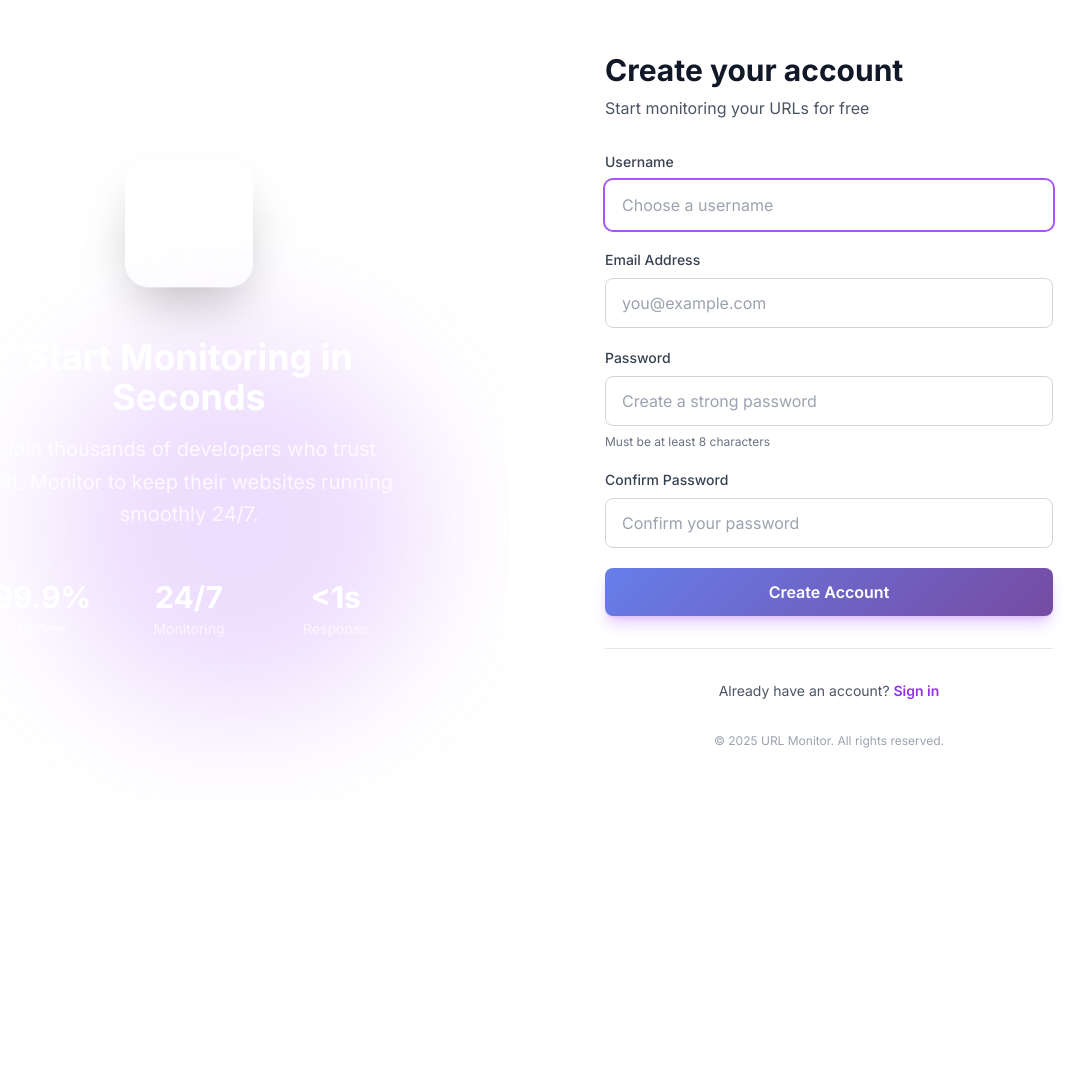
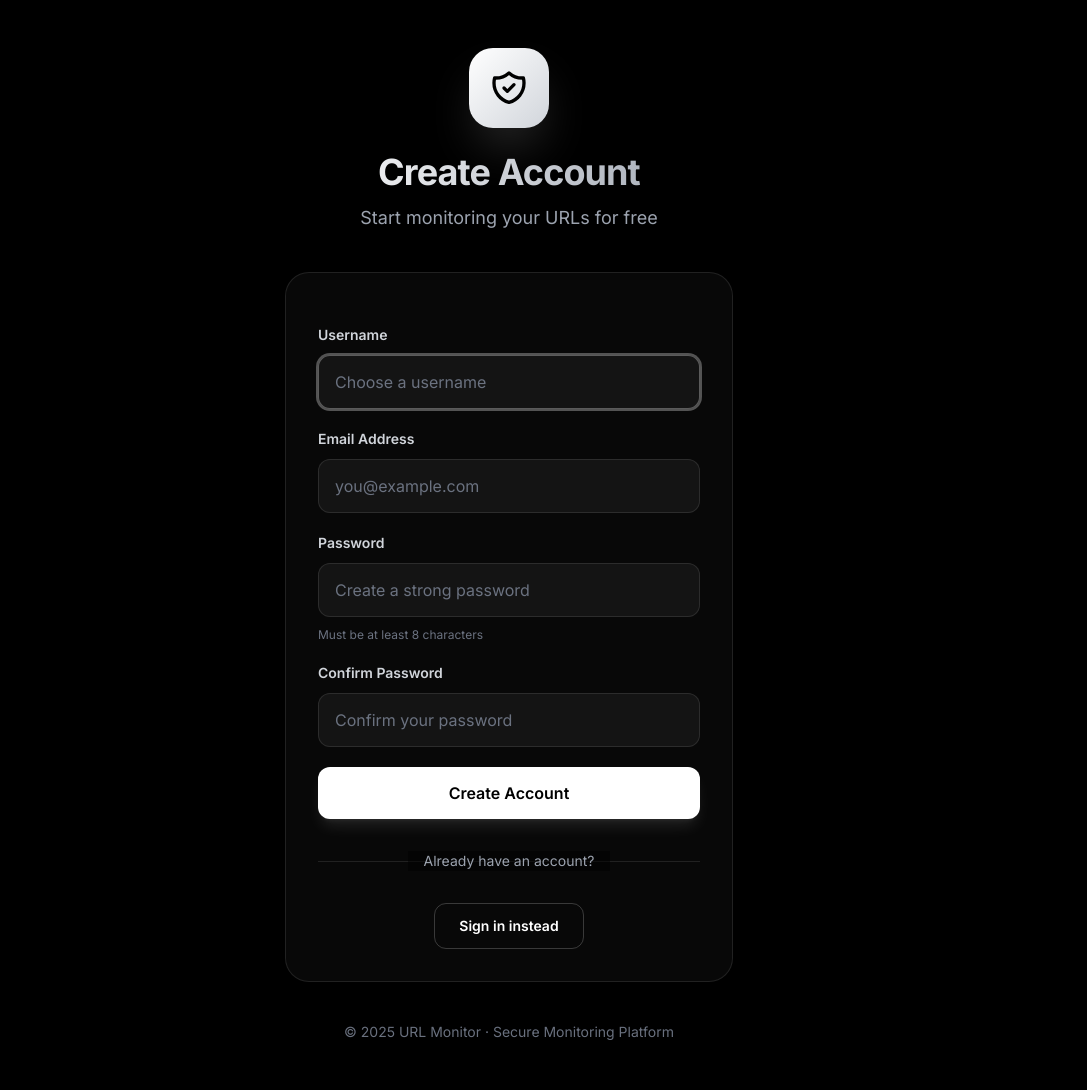
Before and after one commit to MDhruv03/URL-Monitor, a Django app: page /register/ in a window 1280 px wide. Shown: the whole page, without its empty margins (131-1218 px from the left). Before the commit the page ends 748 px from the top, so only its background shows below. Run offline with Django 5.2, Linux system fonts and the light colour scheme; parts of the project's set-up code (start-up, migrations or seed data) failed here and were passed over; some libraries are stand-ins or nearby versions.

Commit message:
v2.1.1: Critical - Fix Redis session error + elegant black/white UI redesign

```diff
--- a/templates/register.html
+++ b/templates/register.html
@@ -9,114 +9,79 @@
     <link href="https://fonts.googleapis.com/css2?family=Inter:wght@300;400;500;600;700&display=swap" rel="stylesheet">
     <style>
         body { font-family: 'Inter', system-ui, -apple-system, sans-serif; }
-        .gradient-bg {
-            background: linear-gradient(135deg, #667eea 0%, #764ba2 100%);
+        .glass-card {
+            background: rgba(255, 255, 255, 0.03);
+            backdrop-filter: blur(20px);
+            border: 1px solid rgba(255, 255, 255, 0.1);
         }
-        .animate-float {
-            animation: float 6s ease-in-out infinite;
+        .shine-effect {
+            position: relative;
+            overflow: hidden;
         }
-        @keyframes float {
-            0%, 100% { transform: translateY(0px); }
-            50% { transform: translateY(-20px); }
+        .shine-effect::before {
+            content: '';
+            position: absolute;
+            top: 0;
+            left: -100%;
+            width: 100%;
+            height: 100%;
+            background: linear-gradient(90deg, transparent, rgba(255, 255, 255, 0.1), transparent);
+            transition: left 0.5s;
         }
-        .pattern-bg {
-            background-image:
-                radial-gradient(circle at 25px 25px, rgba(255, 255, 255, 0.05) 2%, transparent 0%),
-                radial-gradient(circle at 75px 75px, rgba(255, 255, 255, 0.05) 2%, transparent 0%);
-            background-size: 100px 100px;
+        .shine-effect:hover::before {
+            left: 100%;
+        }
+        @keyframes fadeIn {
+            from { opacity: 0; transform: translateY(10px); }
+            to { opacity: 1; transform: translateY(0); }
+        }
+        .animate-fadeIn {
+            animation: fadeIn 0.6s ease-out;
         }
     </style>
 </head>
-<body class="min-h-screen flex">
-    <!-- Left Side - Illustration -->
-    <div class="hidden lg:flex lg:w-1/2 gradient-bg pattern-bg items-center justify-center relative overflow-hidden">
-        <!-- Background Elements -->
-        <div class="absolute inset-0">
-            <div class="absolute top-20 left-20 w-72 h-72 bg-white/10 rounded-full blur-3xl"></div>
-            <div class="absolute bottom-20 right-20 w-96 h-96 bg-purple-500/20 rounded-full blur-3xl"></div>
+<body class="min-h-screen bg-black text-white flex items-center justify-center antialiased px-4 py-12">
+    <div class="w-full max-w-md animate-fadeIn">
+        <!-- Logo & Branding -->
+        <div class="text-center mb-10">
+            <div class="inline-flex items-center justify-center w-20 h-20 rounded-3xl bg-gradient-to-br from-white to-gray-300 mb-6 shadow-2xl shadow-white/20">
+                <svg class="w-10 h-10 text-black" fill="none" stroke="currentColor" viewBox="0 0 24 24">
+                    <path stroke-linecap="round" stroke-linejoin="round" stroke-width="2"
+                          d="M9 12l2 2 4-4m5.618-4.016A11.955 11.955 0 0112 2.944a11.955 11.955 0 01-8.618 3.04A12.02 12.02 0 003 9c0 5.591 3.824 10.29 9 11.622 5.176-1.332 9-6.03 9-11.622 0-1.042-.133-2.052-.382-3.016z"/>
+                </svg>
+            </div>
+            <h1 class="text-4xl font-bold tracking-tight mb-3 bg-gradient-to-r from-white to-gray-400 bg-clip-text text-transparent">
+                Create Account
+            </h1>
+            <p class="text-gray-400 text-lg">Start monitoring your URLs for free</p>
         </div>
 
-        <!-- Content -->
-        <div class="relative z-10 max-w-lg px-12 text-center">
-            <div class="animate-float mb-12">
-                <!-- Shield Check Icon -->
-                <div class="inline-flex items-center justify-center w-32 h-32 bg-white/10 rounded-3xl backdrop-blur-xl border border-white/20 shadow-2xl">
-                    <svg class="w-16 h-16 text-white" fill="none" stroke="currentColor" viewBox="0 0 24 24">
-                        <path stroke-linecap="round" stroke-linejoin="round" stroke-width="1.5"
-                              d="M9 12l2 2 4-4m5.618-4.016A11.955 11.955 0 0112 2.944a11.955 11.955 0 01-8.618 3.04A12.02 12.02 0 003 9c0 5.591 3.824 10.29 9 11.622 5.176-1.332 9-6.03 9-11.622 0-1.042-.133-2.052-.382-3.016z"/>
-                    </svg>
-                </div>
-            </div>
-
-            <h2 class="text-4xl font-bold text-white mb-4">
-                Start Monitoring in Seconds
-            </h2>
-            <p class="text-xl text-white/80 leading-relaxed mb-8">
-                Join thousands of developers who trust URL Monitor to keep their websites running smoothly 24/7.
-            </p>
-
-            <!-- Stats -->
-            <div class="grid grid-cols-3 gap-6 mt-12">
-                <div class="text-center">
-                    <div class="text-3xl font-bold text-white mb-1">99.9%</div>
-                    <div class="text-sm text-white/70">Uptime</div>
-                </div>
-                <div class="text-center">
-                    <div class="text-3xl font-bold text-white mb-1">24/7</div>
-                    <div class="text-sm text-white/70">Monitoring</div>
-                </div>
-                <div class="text-center">
-                    <div class="text-3xl font-bold text-white mb-1">&lt;1s</div>
-                    <div class="text-sm text-white/70">Response</div>
-                </div>
-            </div>
-        </div>
-    </div>
-
-    <!-- Right Side - Register Form -->
-    <div class="w-full lg:w-1/2 flex items-center justify-center p-8 bg-white">
-        <div class="w-full max-w-md">
-            <!-- Logo for Mobile -->
-            <div class="lg:hidden text-center mb-8">
-                <div class="inline-flex items-center justify-center w-16 h-16 rounded-2xl gradient-bg mb-4">
-                    <svg class="w-8 h-8 text-white" fill="none" stroke="currentColor" viewBox="0 0 24 24">
-                        <path stroke-linecap="round" stroke-linejoin="round" stroke-width="2" d="M9 12l2 2 4-4m6 2a9 9 0 11-18 0 9 9 0 0118 0z"/>
-                    </svg>
-                </div>
-                <h1 class="text-2xl font-bold text-gray-900">URL Monitor</h1>
-            </div>
-
-            <!-- Welcome Text -->
-            <div class="mb-8">
-                <h2 class="text-3xl font-bold text-gray-900 mb-2">Create your account</h2>
-                <p class="text-gray-600">Start monitoring your URLs for free</p>
-            </div>
-
-            <!-- Form -->
+        <!-- Register Form -->
+        <div class="glass-card rounded-3xl p-8 shadow-2xl">
             <form method="post" class="space-y-5">
                 {% csrf_token %}
 
                 {% if form.errors %}
-                    <div class="bg-red-50 border border-red-200 text-red-800 px-4 py-3 rounded-xl flex items-start space-x-3">
+                    <div class="bg-red-500/10 border border-red-500/30 text-red-400 px-4 py-3.5 rounded-2xl flex items-start space-x-3 backdrop-blur-xl">
                         <svg class="w-5 h-5 flex-shrink-0 mt-0.5" fill="currentColor" viewBox="0 0 20 20">
                             <path fill-rule="evenodd" d="M10 18a8 8 0 100-16 8 8 0 000 16zM8.707 7.293a1 1 0 00-1.414 1.414L8.586 10l-1.293 1.293a1 1 0 101.414 1.414L10 11.414l1.293 1.293a1 1 0 001.414-1.414L11.414 10l1.293-1.293a1 1 0 00-1.414-1.414L10 8.586 8.707 7.293z" clip-rule="evenodd"/>
                         </svg>
                         <div class="text-sm space-y-1">
                             {% for field, errors in form.errors.items %}
                                 {% for error in errors %}
-                                    <p>{{ error }}</p>
+                                    <p class="font-medium">{{ error }}</p>
                                 {% endfor %}
                             {% endfor %}
                         </div>
                     </div>
                 {% endif %}
 
-                <div class="space-y-2">
-                    <label for="{{ form.username.id_for_label }}" class="block text-sm font-medium text-gray-700">
+                <div class="space-y-2.5">
+                    <label for="{{ form.username.id_for_label }}" class="block text-sm font-semibold text-gray-300">
                         Username
                     </label>
                     <input type="text"
-                           class="w-full px-4 py-3 border border-gray-300 rounded-lg text-gray-900 placeholder-gray-400 focus:outline-none focus:ring-2 focus:ring-purple-500 focus:border-transparent transition-all"
+                           class="w-full px-4 py-3.5 bg-white/5 border border-white/10 rounded-xl text-white placeholder-gray-500 focus:outline-none focus:ring-2 focus:ring-white/30 focus:border-white/30 transition-all duration-200 hover:border-white/20"
                            id="{{ form.username.id_for_label }}"
                            name="{{ form.username.html_name }}"
                            placeholder="Choose a username"
@@ -124,62 +89,71 @@
                            autofocus>
                 </div>
 
-                <div class="space-y-2">
-                    <label for="{{ form.email.id_for_label }}" class="block text-sm font-medium text-gray-700">
+                <div class="space-y-2.5">
+                    <label for="{{ form.email.id_for_label }}" class="block text-sm font-semibold text-gray-300">
                         Email Address
                     </label>
                     <input type="email"
-                           class="w-full px-4 py-3 border border-gray-300 rounded-lg text-gray-900 placeholder-gray-400 focus:outline-none focus:ring-2 focus:ring-purple-500 focus:border-transparent transition-all"
+                           class="w-full px-4 py-3.5 bg-white/5 border border-white/10 rounded-xl text-white placeholder-gray-500 focus:outline-none focus:ring-2 focus:ring-white/30 focus:border-white/30 transition-all duration-200 hover:border-white/20"
                            id="{{ form.email.id_for_label }}"
                            name="{{ form.email.html_name }}"
                            placeholder="you@example.com"
                            required>
                 </div>
 
-                <div class="space-y-2">
-                    <label for="{{ form.password1.id_for_label }}" class="block text-sm font-medium text-gray-700">
+                <div class="space-y-2.5">
+                    <label for="{{ form.password1.id_for_label }}" class="block text-sm font-semibold text-gray-300">
                         Password
                     </label>
                     <input type="password"
-                           class="w-full px-4 py-3 border border-gray-300 rounded-lg text-gray-900 placeholder-gray-400 focus:outline-none focus:ring-2 focus:ring-purple-500 focus:border-transparent transition-all"
+                           class="w-full px-4 py-3.5 bg-white/5 border border-white/10 rounded-xl text-white placeholder-gray-500 focus:outline-none focus:ring-2 focus:ring-white/30 focus:border-white/30 transition-all duration-200 hover:border-white/20"
                            id="{{ form.password1.id_for_label }}"
                            name="{{ form.password1.html_name }}"
                            placeholder="Create a strong password"
                            required>
-                    <p class="text-xs text-gray-500">Must be at least 8 characters</p>
+                    <p class="text-xs text-gray-500 mt-2">Must be at least 8 characters</p>
                 </div>
 
-                <div class="space-y-2">
-                    <label for="{{ form.password2.id_for_label }}" class="block text-sm font-medium text-gray-700">
+                <div class="space-y-2.5">
+                    <label for="{{ form.password2.id_for_label }}" class="block text-sm font-semibold text-gray-300">
                         Confirm Password
                     </label>
                     <input type="password"
-                           class="w-full px-4 py-3 border border-gray-300 rounded-lg text-gray-900 placeholder-gray-400 focus:outline-none focus:ring-2 focus:ring-purple-500 focus:border-transparent transition-all"
+                           class="w-full px-4 py-3.5 bg-white/5 border border-white/10 rounded-xl text-white placeholder-gray-500 focus:outline-none focus:ring-2 focus:ring-white/30 focus:border-white/30 transition-all duration-200 hover:border-white/20"
                            id="{{ form.password2.id_for_label }}"
                            name="{{ form.password2.html_name }}"
                            placeholder="Confirm your password"
                            required>
                 </div>
 
-                <button type="submit" class="w-full py-3 gradient-bg text-white rounded-lg font-semibold hover:opacity-90 transition-all duration-200 transform hover:scale-[1.02] shadow-lg shadow-purple-500/30 mt-6">
+                <button type="submit" class="w-full py-3.5 bg-white text-black rounded-xl font-semibold hover:bg-gray-100 transition-all duration-200 transform hover:scale-[1.02] active:scale-[0.98] shadow-lg shadow-white/10 shine-effect mt-8">
                     Create Account
                 </button>
             </form>
 
             <!-- Divider -->
-            <div class="mt-8 pt-8 border-t border-gray-200 text-center">
-                <p class="text-sm text-gray-600">
-                    Already have an account?
-                    <a href="{% url 'monitor:login' %}" class="font-semibold text-purple-600 hover:text-purple-700 transition-colors">
-                        Sign in
-                    </a>
-                </p>
+            <div class="relative my-8">
+                <div class="absolute inset-0 flex items-center">
+                    <div class="w-full border-t border-white/10"></div>
+                </div>
+                <div class="relative flex justify-center text-sm">
+                    <span class="px-4 bg-black/50 text-gray-400">Already have an account?</span>
+                </div>
             </div>
 
-            <!-- Footer -->
-            <div class="mt-8 text-center text-xs text-gray-400">
-                © {% now "Y" %} URL Monitor. All rights reserved.
+            <!-- Sign In Link -->
+            <div class="text-center">
+                <a href="{% url 'monitor:login' %}" class="inline-flex items-center justify-center px-6 py-3 border border-white/20 rounded-xl text-sm font-semibold text-white hover:bg-white/5 transition-all duration-200 hover:border-white/30">
+                    Sign in instead
+                </a>
             </div>
+        </div>
+
+        <!-- Footer -->
+        <div class="mt-10 text-center">
+            <p class="text-sm text-gray-500">
+                © {% now "Y" %} URL Monitor · Secure Monitoring Platform
+            </p>
         </div>
     </div>
 </body>
```
Also changed, not shown: templates/login.html (+69 -92 lines), url_monitor/settings.py (+5 -6 lines), CHANGELOG.md.
